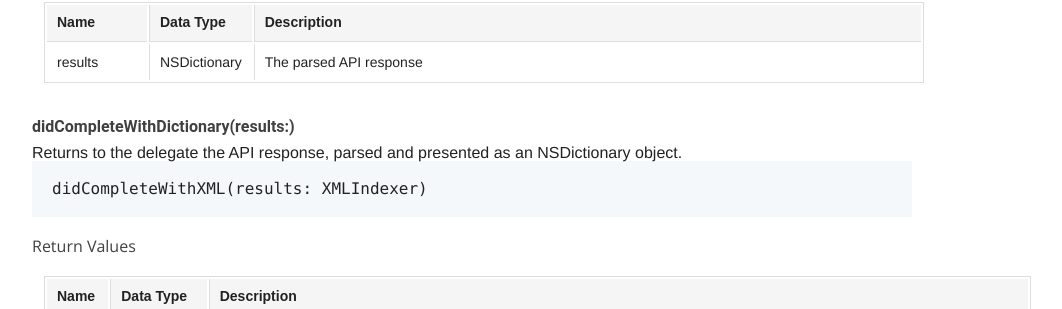
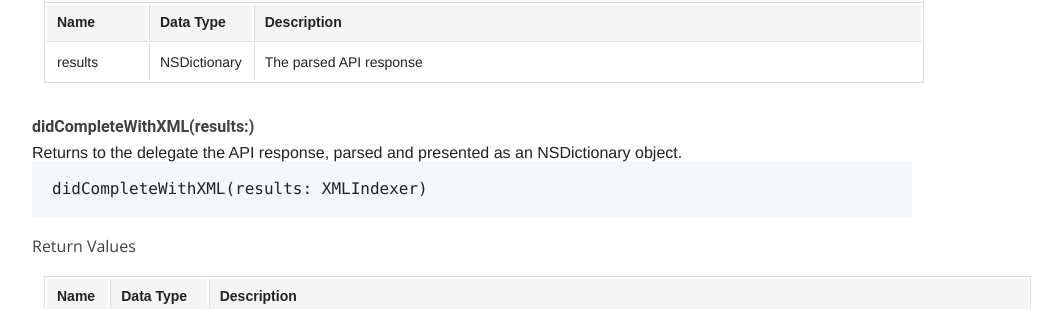
Before and after one commit to USDepartmentofLabor/Swift-Federal-Data-SDK, a Jekyll site: the page built from index.html, in a window 1280 px wide and 900 px high, scrolled down 1472 px. Shown: the part 143-452 px from the top of the window, without its empty margins (163-1225 px from the left). Built offline with Jekyll 4.4.1, drawn with Linux system fonts in a browser that asks for light colours; nearby versions of some CDN libraries.

Commit message:
Fixed didCompleteWithXML header

```diff
--- a/index.html
+++ b/index.html
@@ -113,7 +113,7 @@ Returns to the delegate the API response, parsed and presented as an NSDictionar
 		</tr>
 	</tbody>
 </table><br>
-<h3 class="subtitle">didCompleteWithDictionary(results:)</h3>
+<h3 class="subtitle">didCompleteWithXML(results:)</h3>
 Returns to the delegate the API response, parsed and presented as an NSDictionary object.<br>
 <pre class="prettyprint">didCompleteWithXML(results: XMLIndexer)</pre>
 <h4 class="subtitle">Return Values</h4>
```
